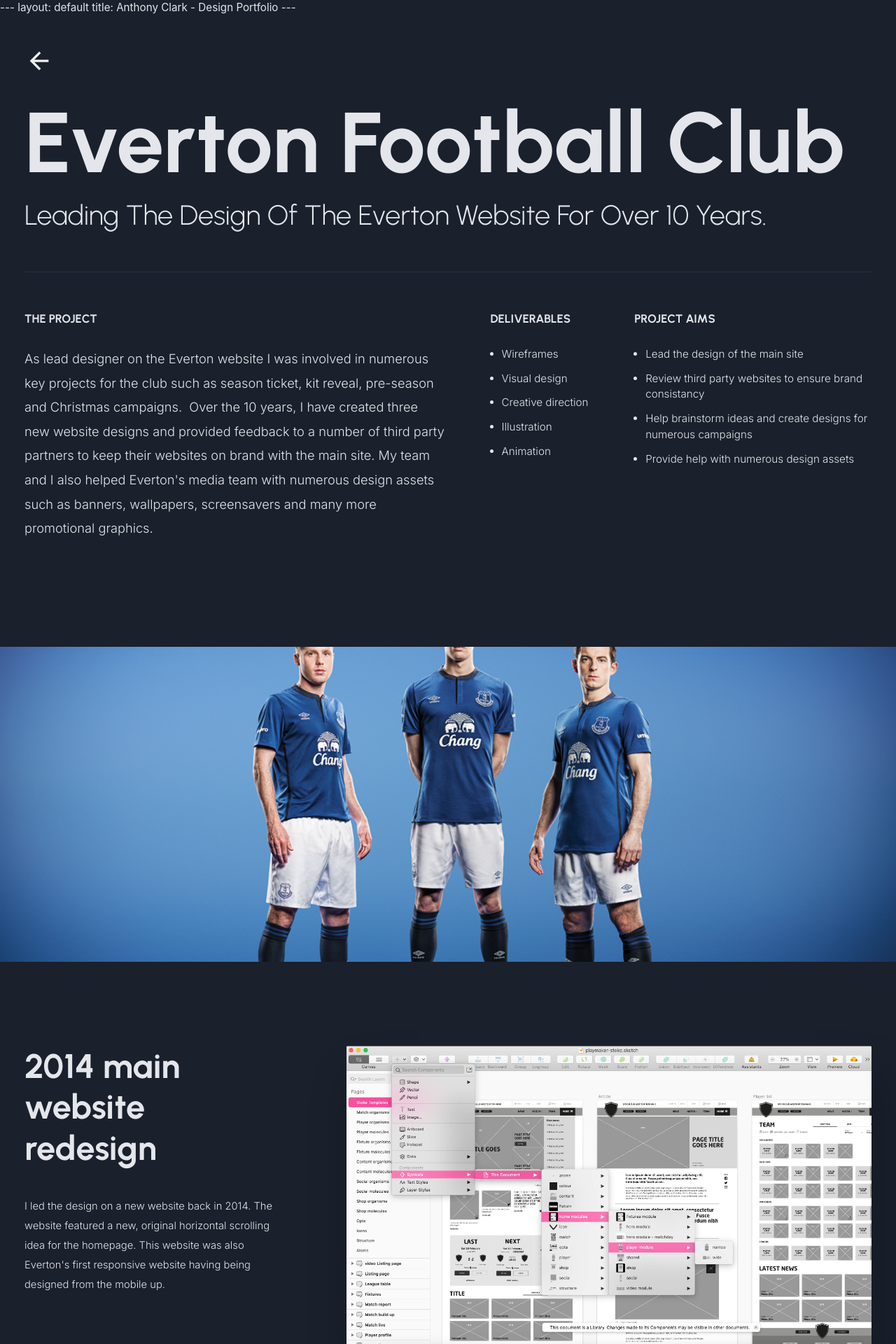
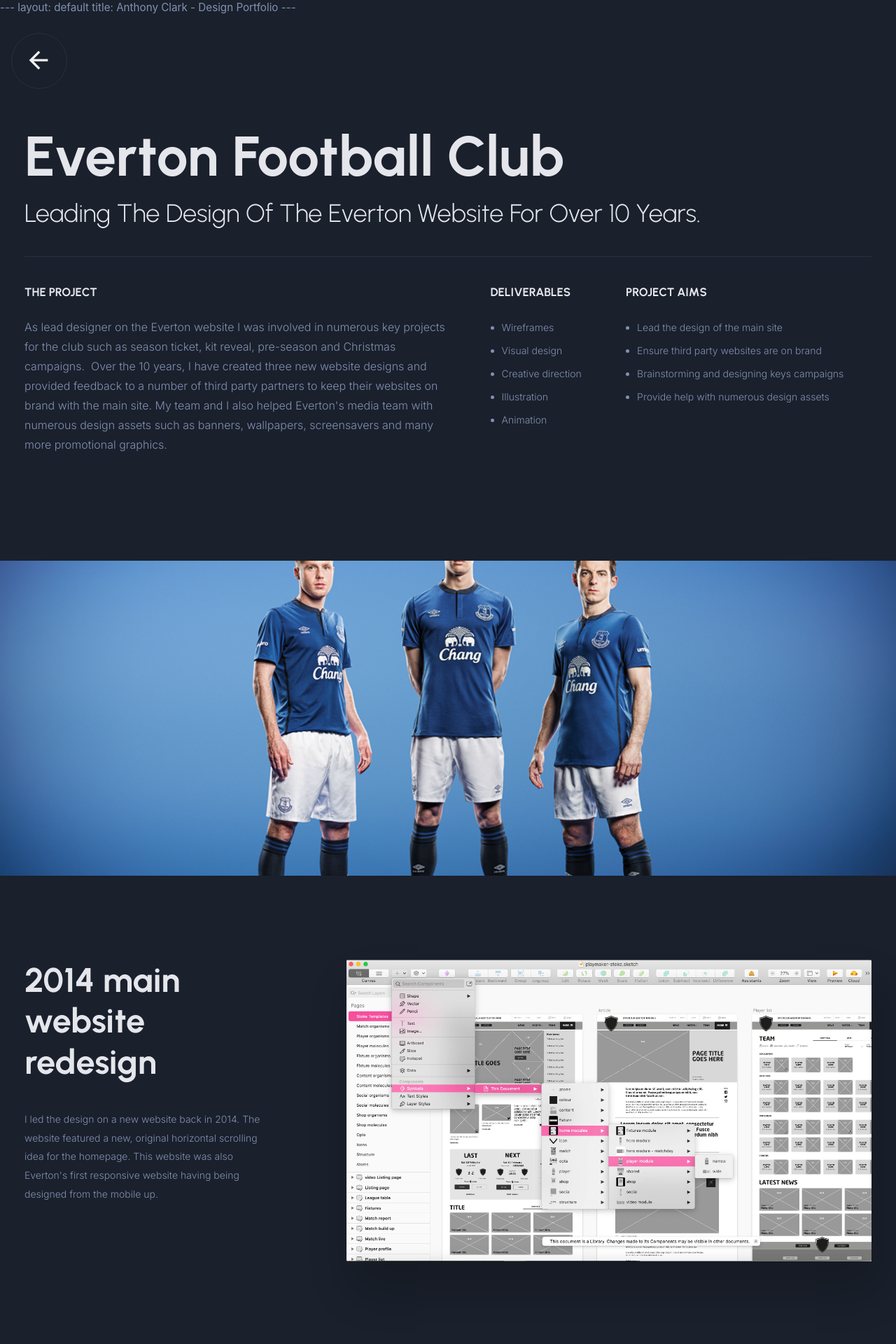
Before and after one commit to anthony-clark/AnthonyClark.github.io, a Jekyll site: the page everton-fc.html, which Jekyll copies as it is, in a window 1280 px wide. Shown: the top 1920 px of the page at 70% size. Built offline with Jekyll 4.4.1, drawn with Linux system fonts in a browser that asks for light colours; nearby versions of some CDN libraries.

Commit message:
font tweaks

```diff
--- a/Liverpool-fc-store.html
+++ b/Liverpool-fc-store.html
@@ -28,7 +28,7 @@
 
 			</nav>
 
-			<div class="container">
+			<div class="container project-summary">
 <div id="case-study-intro">
 	<h1>LFC Online Store</h1>
 	<h2>Designing the first fully responsive ecommerce offering in football</h2>
--- a/aston-villa-hospitality.html
+++ b/aston-villa-hospitality.html
@@ -28,7 +28,7 @@
 
 			</nav>
 
-			<div class="container">
+			<div class="container project-summary">
 <div id="case-study-intro">
 	<h1>Villa Hospitality</h1>
 	<h2>Improving The Search For Matchday Hospitality</h2>
--- a/css/main.css
+++ b/css/main.css
@@ -1,5 +1,5 @@
 body {
-    color: #e4e6eb;
+    color: #8191B1;
     font-size: .95em;
     margin:0;
     padding:0;
@@ -15,6 +15,9 @@
   position: relative;
   clear: both;
 }
+.container.project-summary{
+    margin:160px auto 0 auto;
+  }
 .nav-container{
     margin: 0 auto;
     max-width:1220px;
@@ -62,29 +65,7 @@
   section.project-list div.container.narrow{
     margin: 0 auto;
   }
-#case-study-meta{
-    display: flex;
-    border-top:1px solid #2a3042;
-    border-bottom:1px solid #2a3042;
-    font-family:'Urbanist','Helvetica', 'Arial', 'Sans-Serif';
-    margin:0 0 40px 0;
-    padding:24px 0;
-     list-style: none;
-}
-#case-study-meta ul{
-    display: flex;
-    margin: 0 24px 0 0;
-}
-#case-study-meta li.meta-title{
-margin-right:16px;
-}
-#case-study-meta li{
-    display: flex;
-    padding: 0;
-    margin: 0 16px 0 0;
-    line-height: 1.7em;
-    color:#e4e6eb;
-}
+
 #case-study-meta h2{
     font-size: 1em;
     line-height: 1.7em;
@@ -101,14 +82,17 @@
 #case-study-intro h2{
 font-family:'Urbanist','Helvetica', 'Arial', 'Sans-Serif';
 font-weight: 300;
-padding: 0 0 56px 0;
-margin-bottom: 56px;
+padding: 0 0 40px 0;
+margin-bottom: 40px;
 border-bottom:1px solid #2a3042;
-font-size: 2.6em;
+font-size: 36px;
 }
 #case-study-summary p{
     font-family:'Inter','Urbanist','Helvetica', 'Arial', 'Sans-Serif';
-font-size: 1.2em;
+font-size: 16px;
+line-height: 28px;
+margin-top:-4px;
+color:#8191B1;
 }
 #case-study-aims h3, #case-study-deliverables h3, #case-study-summary h3{
     margin: 0 0 30px 0;
@@ -120,11 +104,11 @@
     }
 #case-study-aims{
     float:left;
-width:28%;
+width:29%;
 }
 #case-study-deliverables{
     float:left;
-width:17%;
+width:16%;
 }
 a {
     text-decoration: none;
@@ -139,7 +123,7 @@
 
 }
 ul li{
-    font-size: 1em;
+    font-size: 14px;
     padding:0 0 12px 0;
     line-height: 1.5em;
     font-family:'Inter', Arial, Helvetica, 'san serif';
@@ -162,18 +146,19 @@
     left: 16px;
     margin-top: 24px;
     position:fixed;
+    border:1px solid #2a3042;
 }
 nav a span.material-icons-outlined{
     font-weight: 300;
     font-size: 40px;
     display: grid;
     align-items: center;
-    width:80px;
-    height: 80px;
+    width:76px;
+    height: 77px;
 }
 nav a:hover{
     text-decoration: none;
-    background: #FFD300;
+    background: #e4e6eb;
     color: #1A202C;
 
 }
@@ -184,7 +169,7 @@
 }
 
 h1 {
-    font-size: 8em;
+    font-size: 80px;
     line-height: 1em;
      font-family:'Urbanist','Helvetica', 'Arial', 'Sans-Serif';
     margin:0 0 20px 0;
@@ -234,9 +219,9 @@
     font-size: 2.5em;
 }
 p {
-    font-size: .97em;
+    font-size: 14px;
     line-height: 1.9em;
-    color: #e4e6eb;
+    color:#8191B1;
     font-family:'Inter', Arial, Helvetica, 'san serif';
     font-weight:300;
     margin: 0 0 32px 0;
--- a/everton-fc.html
+++ b/everton-fc.html
@@ -28,7 +28,7 @@
 
 			</nav>
 
-			<div class="container">
+			<div class="container project-summary">
 <div id="case-study-intro">
 	<h1>Everton Football Club</h1>
 	<h2>Leading The Design Of The Everton Website For Over 10 Years.</h2>
@@ -53,8 +53,8 @@
 		<h3 class="template-features">Project aims</h3>
 	<ul>
 		<li>Lead the design of the main site</li>
-			<li>Review third party websites to ensure brand consistancy</li>
-				<li>Help brainstorm ideas and create designs for numerous campaigns</li>
+			<li>Ensure third party websites are on brand</li>
+				<li>Brainstorming and designing keys campaigns</li>
 					<li>Provide help with numerous design assets</li>
 		</ul>
 	</div>
--- a/lexus-car-search.html
+++ b/lexus-car-search.html
@@ -28,7 +28,7 @@
 
 			</nav>
 
-			<div class="container">
+			<div class="container project-summary">
 <div id="case-study-intro">
 	<h1>Lexus Car Search</h1>
 	<h2>Improving The Search For A Pre-Owned Lexus</h2>
--- a/playmaker-platform.html
+++ b/playmaker-platform.html
@@ -24,11 +24,11 @@
 		<body>
 			<nav>
 	    		<a href="/" class="back-button"><span class="material-icons-outlined">arrow_back</span></a>
-				<div class="nav-container"><img src="images/ant-logo-white.svg" alt=""></div>
+
 
 			</nav>
 
-			<div class="container">
+			<div class="container project-summary">
 <div id="case-study-intro">
 	<h1>Playmaker Platform</h1>
 	<h2>Creating A World Class Sports Platform</h2>
```
